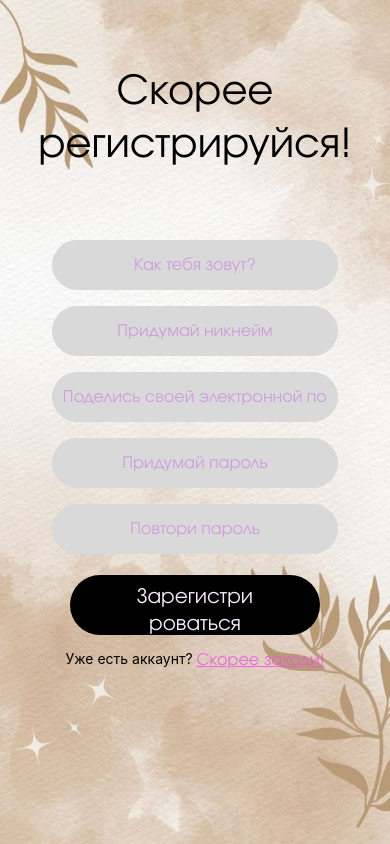
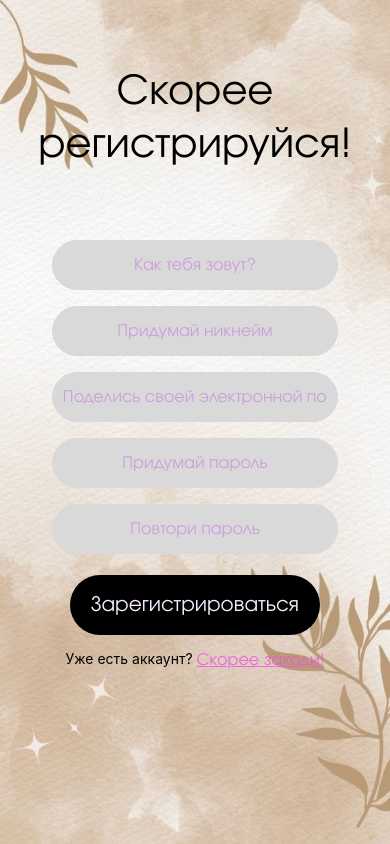
Before and after one commit to DashaKam/Meeting-app-Frontend, a React Native app: screen /Registration in a window 390 px wide. Built offline with nearby package versions, Linux system fonts and the light colour scheme.

Commit message:
Fix buttons

```diff
--- a/src/screens/Login.js
+++ b/src/screens/Login.js
@@ -211,20 +211,19 @@ const styles = StyleSheet.create({
     borderRadius: 100,
     backgroundColor: '#000',
     alignItems: 'center',
+    justifyContent: 'center',
     paddingVertical: 9,
     marginTop: 20
   },
 
   buttonText: {
-    width: 130,
-    height: 41,
     flexShrink: 0,
     color: '#FAEBFF',
     textAlign: 'center',
     fontFamily: 'Evolventa',
     fontSize: 16,
     fontStyle: 'normal',
-    fontWeight: 400,
+    fontWeight: '400',
   },
 
   linkContainer: {
--- a/src/screens/Registration.js
+++ b/src/screens/Registration.js
@@ -296,12 +296,12 @@ const styles = StyleSheet.create({
     borderRadius: 100,
     backgroundColor: '#000',
     alignItems: 'center',
+    justifyContent: 'center',
     paddingVertical: 9,
     marginTop: 20
   },
 
   buttonText: {
-    width: '50%',
     flexShrink: 0,
     color: '#FAEBFF',
     textAlign: 'center',
```
